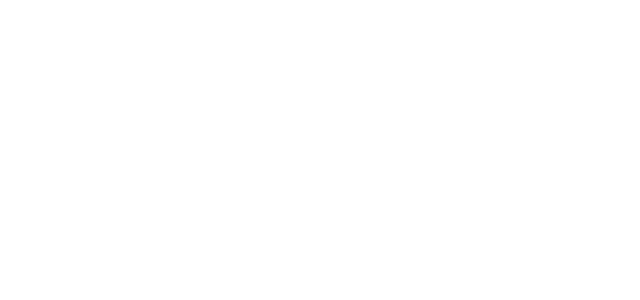
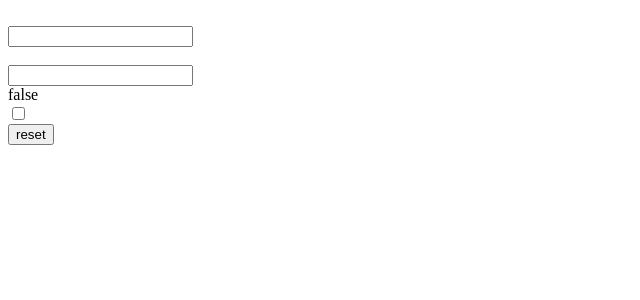
Before and after one commit to Mehdi-Saadi/vue-useform, a Vue app: page / in a window 1280 px wide. Shown: the top 300 px of the page, without its empty margins (0-640 px from the left). Built offline with nearby package versions, Linux system fonts and the light colour scheme.

Commit message:
clearErrors tests added

```diff
--- a/src/App.vue
+++ b/src/App.vue
@@ -1,7 +1,25 @@
 <script setup lang="ts">
+import useForm from '@/scripts/useForm';
 
+const form = useForm({
+    name: '',
+    email: '',
+    remember: false,
+});
 </script>
 
 <template>
-
+    {{ form.fields.name }}
+    <br>
+    <input type="text" v-model="form.fields.name">
+    <br>
+    {{ form.fields.email }}
+    <br>
+    <input type="text" v-model="form.fields.email">
+    <br>
+    {{ form.fields.remember }}
+    <br>
+    <input type="checkbox" v-model="form.fields.remember">
+    <br>
+    <button @click.prevent="form.reset()">reset</button>
 </template>
```
Also changed, not shown: 1 other file (tests, documents, lock files or other folders).
